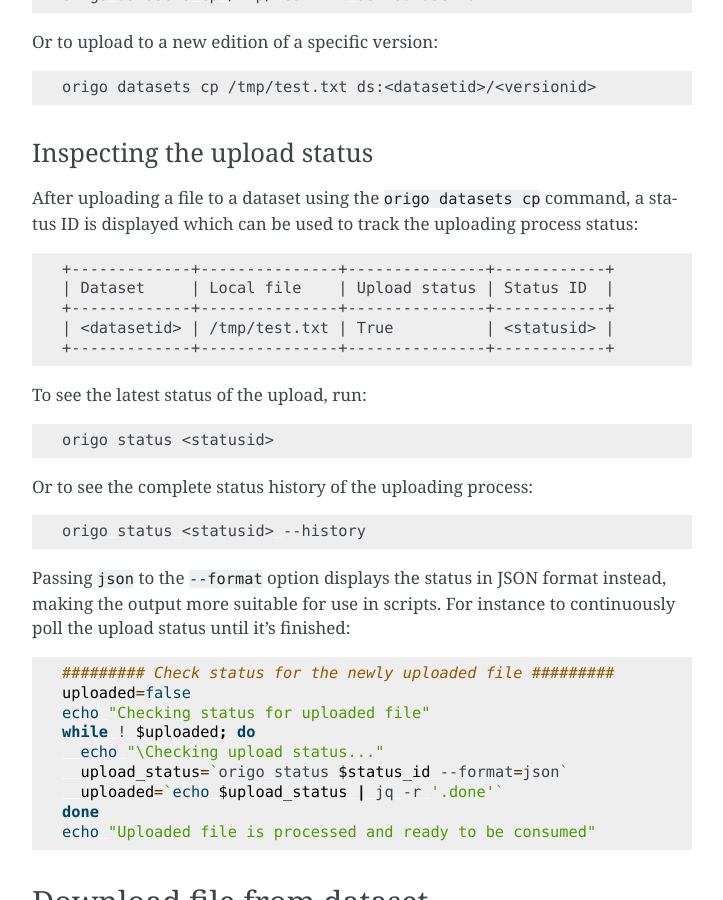
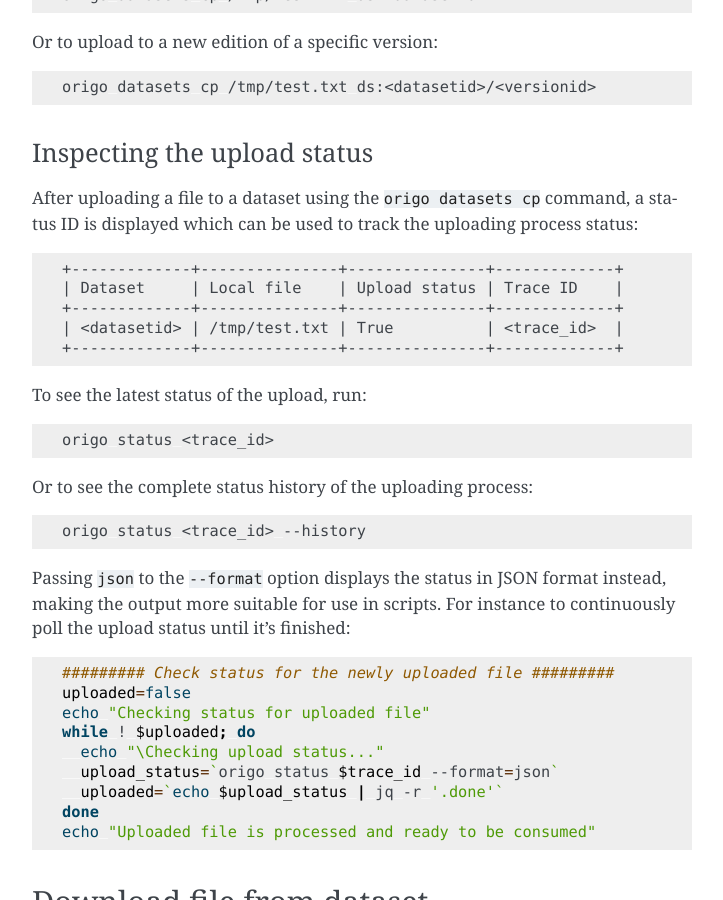
Before and after one commit to oslokommune/okdata-cli, a Sphinx documentation site: the page built from doc/datasets.md, in a window 1280 px wide and 900 px high, scrolled down 3956 px. Shown: the whole window, without its empty margins (388-1111 px from the left). Built offline with Sphinx 7.4.7, drawn with Linux system fonts in a browser that asks for light colours.

Commit message:
DP-1261: Update docs

````diff
--- a/doc/datasets.md
+++ b/doc/datasets.md
@@ -179,23 +179,23 @@
 status ID is displayed which can be used to track the uploading process status:
 
 ```text
-+-------------+---------------+---------------+------------+
-| Dataset     | Local file    | Upload status | Status ID  |
-+-------------+---------------+---------------+------------+
-| <datasetid> | /tmp/test.txt | True          | <statusid> |
-+-------------+---------------+---------------+------------+
++-------------+---------------+---------------+-------------+
+| Dataset     | Local file    | Upload status | Trace ID    |
++-------------+---------------+---------------+-------------+
+| <datasetid> | /tmp/test.txt | True          | <trace_id>  |
++-------------+---------------+---------------+-------------+
 ```
 
 To see the latest status of the upload, run:
 
 ```bash
-origo status <statusid>
+origo status <trace_id>
 ```
 
 Or to see the complete status history of the uploading process:
 
 ```bash
-origo status <statusid> --history
+origo status <trace_id> --history
 ```
 
 Passing `json` to the `--format` option displays the status in JSON format
@@ -208,7 +208,7 @@
 echo "Checking status for uploaded file"
 while ! $uploaded; do
   echo "\Checking upload status..."
-  upload_status=`origo status $status_id --format=json`
+  upload_status=`origo status $trace_id --format=json`
   uploaded=`echo $upload_status | jq -r '.done'`
 done
 echo "Uploaded file is processed and ready to be consumed"
````
Also changed, not shown: CHANGELOG.md (+2 -0 lines).
